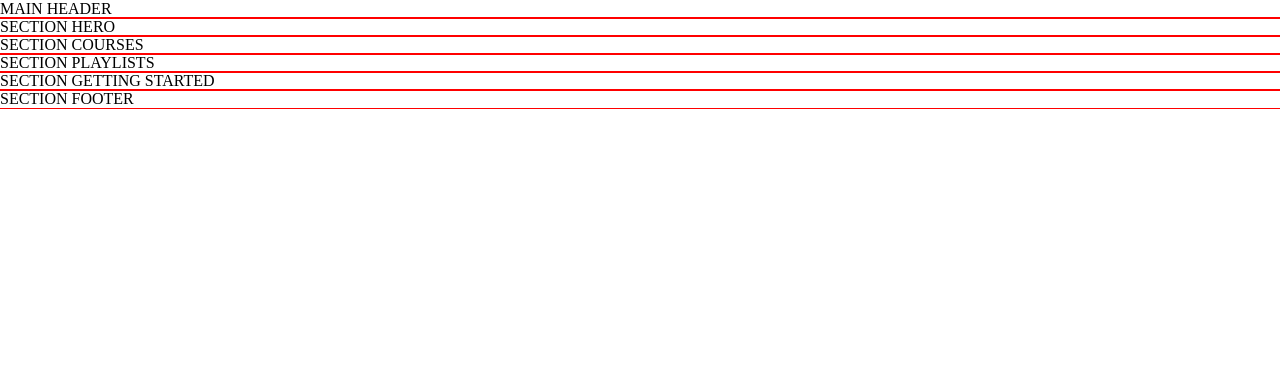
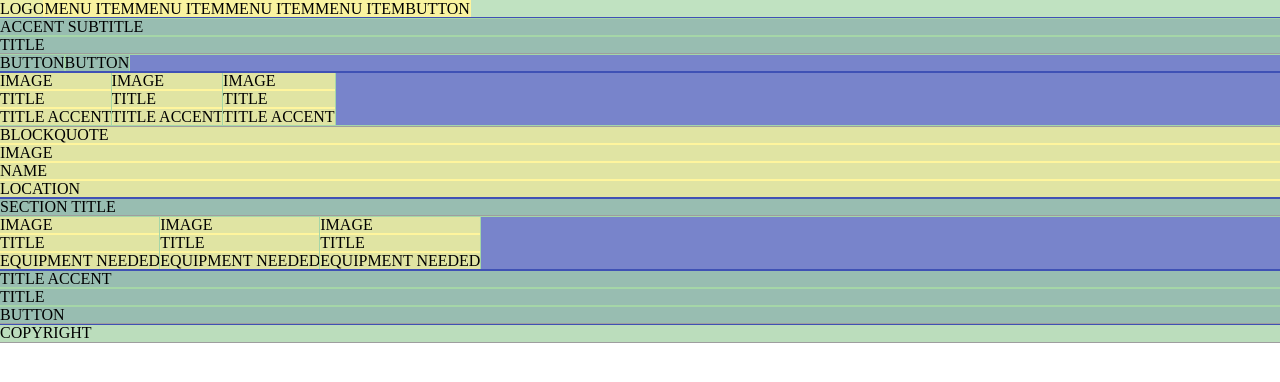
Before and after one commit to craigiswayne/bitstarz-assessment, a PHP site: page / in a window 1280 px wide. Shown: the top 382 px of the page. Run offline with PHP 8.4, Linux system fonts and the light colour scheme.

Commit message:
Component Skeletons

```diff
--- a/dist/styles/main.css
+++ b/dist/styles/main.css
@@ -1,3 +1,3 @@
-html,body{margin:0;padding:0}body *{outline:1px solid red}
+*{box-sizing:border-box}html,body{margin:0;padding:0;--site-max-width: 1680px}body *{outline:1px solid #9e9e9e}body>*{background-color:#eeeeee}.component{display:flex;flex-direction:column}.row{display:flex;flex-direction:row}.container-fluid{width:100%}.container{max-width:var(--site-max-width);margin:auto}section{background:rgba(63,81,181,0.7);outline-color:#3f51b5}.component{background:rgba(165,214,167,0.7);outline-color:#a5d6a7}.component>*{background:rgba(255,245,157,0.7);outline-color:#fff59d}
 
 /*# sourceMappingURL=main.css.map */
--- a/index.php
+++ b/index.php
@@ -1,25 +1,98 @@
-<html>
+<html class="in-progress">
 <head>
 	<link rel="stylesheet" href="dist/styles/main.css"/>
 </head>
 <body>
-	<header>
-		MAIN HEADER
+	<header id="header" class="component header row container">
+		<div class="component image">
+            LOGO
+        </div>
+        <div class="component menu row">
+            <div>MENU ITEM</div>
+            <div>MENU ITEM</div>
+            <div>MENU ITEM</div>
+            <div>MENU ITEM</div>
+            <div>BUTTON</div>
+        </div>
 	</header>
-	<section>
-		SECTION HERO
+	<section id="section-hero" class="container">
+        <div class="component subtitle">
+            ACCENT SUBTITLE
+        </div>
+        <div class="component title">
+            TITLE
+        </div>
+        <div class="row">
+            <div class="component button">
+                BUTTON
+            </div>
+            <div class="component button">
+                BUTTON
+            </div>
+        </div>
 	</section>
-	<section>
-		SECTION COURSES
+	<section id="section-courses" class="container">
+        <div class="row">
+            <div class="component card">
+                <div>IMAGE</div>
+                <div>TITLE</div>
+                <div>TITLE ACCENT</div>
+            </div>
+            <div class="component card">
+                <div>IMAGE</div>
+                <div>TITLE</div>
+                <div>TITLE ACCENT</div>
+            </div>
+            <div class="component card">
+                <div>IMAGE</div>
+                <div>TITLE</div>
+                <div>TITLE ACCENT</div>
+            </div>
+        </div>
+        <div class="component testimonial">
+            <div>BLOCKQUOTE</div>
+            <div>IMAGE</div>
+            <div>NAME</div>
+            <div>LOCATION</div>
+        </div>
 	</section>
-	<section>
-		SECTION PLAYLISTS
+	<section id="section-playlists" class="container">
+        <div class="component">
+            SECTION TITLE
+        </div>
+        <div class="row">
+            <div class="component playlist">
+                <div>IMAGE</div>
+                <div>TITLE</div>
+                <div>EQUIPMENT NEEDED</div>
+            </div>
+            <div class="component playlist">
+                <div>IMAGE</div>
+                <div>TITLE</div>
+                <div>EQUIPMENT NEEDED</div>
+            </div>
+            <div class="component playlist">
+                <div>IMAGE</div>
+                <div>TITLE</div>
+                <div>EQUIPMENT NEEDED</div>
+            </div>
+        </div>
 	</section>
-	<section>
-		SECTION GETTING STARTED
+	<section id="section-getting-started" class="container">
+        <div class="component title accent">
+            TITLE ACCENT
+        </div>
+        <div class="component title">
+            TITLE
+        </div>
+        <div class="component button">
+            BUTTON
+        </div>
 	</section>
-	<footer>
-		SECTION FOOTER
+	<footer class="container">
+		<div class="component copyright">
+            COPYRIGHT
+        </div>
 	</footer>
 </body>
 </html>
--- a/src/styles/main.scss
+++ b/src/styles/main.scss
@@ -1,8 +1,55 @@
+* {
+  box-sizing: border-box;
+}
+
 html, body  {
   margin: 0;
   padding: 0;
+
+  --site-max-width: 1680px;
 }
 
+/**
+TODO: remove these css
+ */
 body * {
-  outline: 1px solid red;
+  outline: 1px solid #9e9e9e;
 }
+body > * {
+  background-color: #eeeeee;
+}
+.component {
+  display: flex;
+  flex-direction: column;
+
+}
+
+
+.row {
+  display: flex;
+  flex-direction: row;
+}
+
+.container-fluid {
+  width: 100%;
+}
+
+.container {
+  max-width: var(--site-max-width);
+  margin: auto;
+}
+
+section {
+  background: rgba(63, 81, 181, 0.7);
+  outline-color: rgb(63,81,181);
+}
+
+.component {
+  background: rgba(165, 214, 167, 0.7);
+  outline-color: #a5d6a7;
+}
+
+.component > * {
+  background: rgba(255, 245, 157, 0.7);
+  outline-color: #fff59d;
+}
```
Also changed, not shown: walkthrough/trello-1-site-skeleton-and-sass.png (added), walkthrough/trello-2-component-skeletons.png (added), walkthrough/website-1-site-skeleton-and-sass.png (added), walkthrough/website-2-component-skeleton.png (added), 2 other files.
